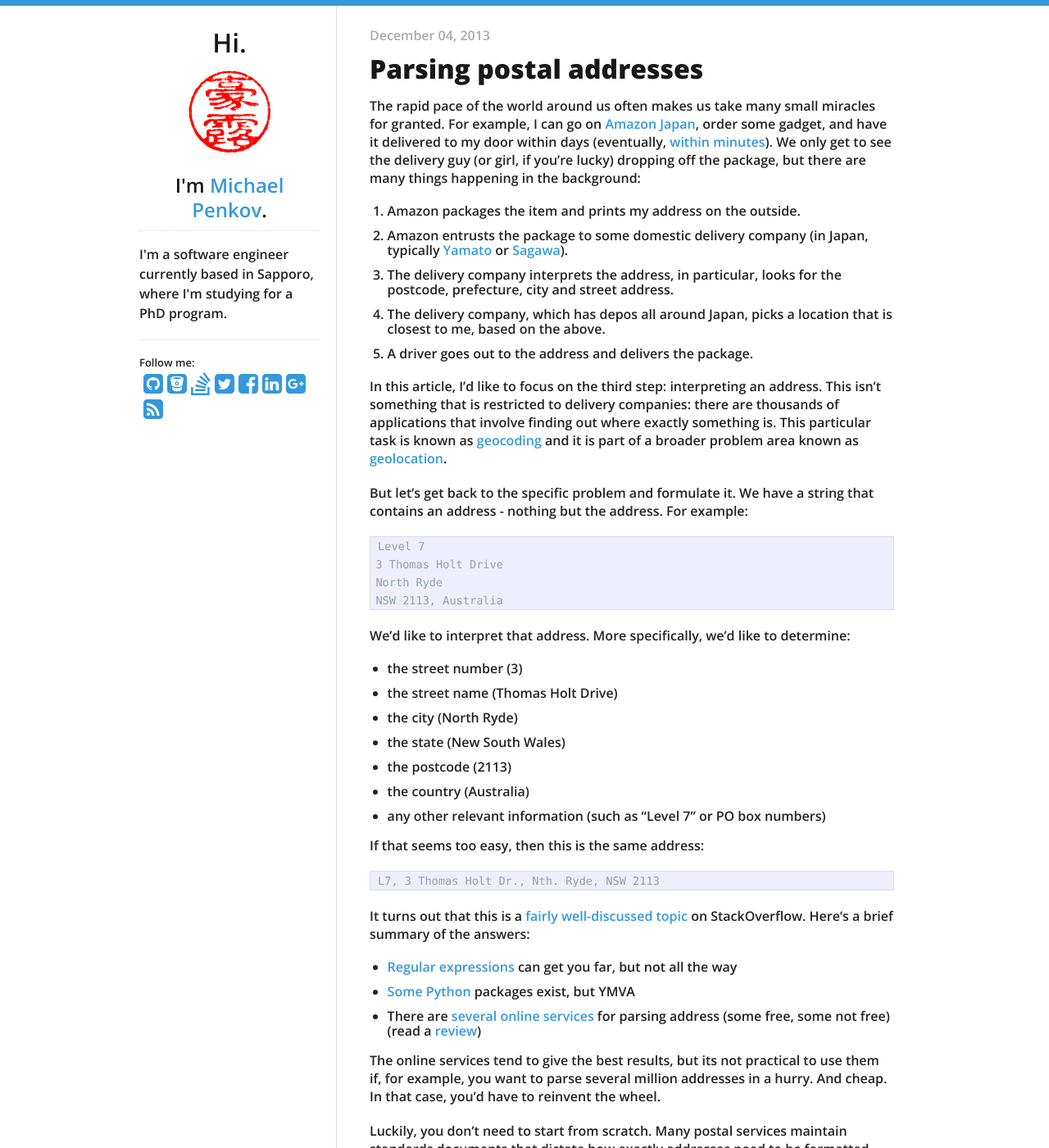
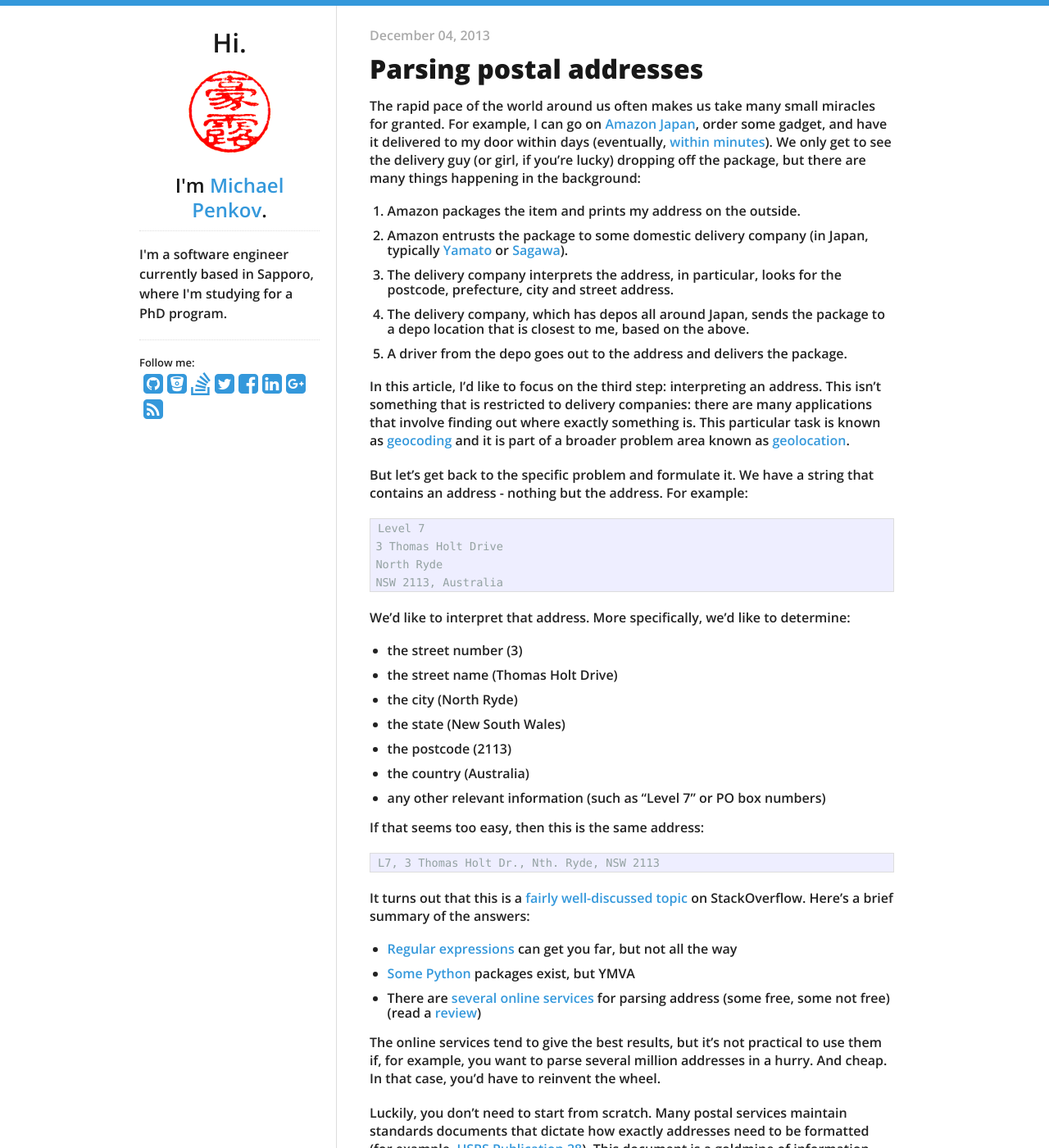
Before and after one commit to bcjordan/michael.penkov.id.au, a Jekyll site: the page built from _posts/2013-12-04-parsing-addresses.md, in a window 1280 px wide and 1400 px high. Shown: the whole window at 82% size. Built offline with Jekyll 4.4.1, drawn with Linux system fonts in a browser that asks for light colours; nearby versions of some CDN libraries; Markdown is read by kramdown in place of the engine named in the settings; some of the changed text lies outside the part shown.

Commit message:
minor grammar corrections

```diff
--- a/_posts/2013-12-04-parsing-addresses.md
+++ b/_posts/2013-12-04-parsing-addresses.md
@@ -12,11 +12,11 @@
 1. Amazon packages the item and prints my address on the outside.
 2. Amazon entrusts the package to some domestic delivery company (in Japan, typically [Yamato](http://www.kuronekoyamato.co.jp/en/) or [Sagawa](http://www.sagawa-exp.co.jp/english/)).
 3. The delivery company interprets the address, in particular, looks for the postcode, prefecture, city and street address.
-4. The delivery company, which has depos all around Japan, picks a location that is closest to me, based on the above.
-5. A driver goes out to the address and delivers the package.
+4. The delivery company, which has depos all around Japan, sends the package to a depo location that is closest to me, based on the above.
+5. A driver from the depo goes out to the address and delivers the package.
 
 In this article, I'd like to focus on the third step: interpreting an address.
-This isn't something that is restricted to delivery companies: there are thousands of applications that involve finding out where exactly something is.
+This isn't something that is restricted to delivery companies: there are many applications that involve finding out where exactly something is.
 This particular task is known as [geocoding](http://en.wikipedia.org/wiki/Geocoding) and it is part of a broader problem area known as [geolocation](http://en.wikipedia.org/wiki/Geolocation).
 
 But let's get back to the specific problem and formulate it.
@@ -49,7 +49,7 @@
  - [Some](http://pyparsing.wikispaces.com/file/view/streetAddressParser.py) [Python](https://github.com/SwoopSearch/pyaddress) packages exist, but YMVA
  - There are [several](https://developers.google.com/maps/documentation/geocoding/) [online](http://smartystreets.com/products/liveaddress-api/extract) [services]() for parsing address (some free, some not free) (read a [review](http://blog.programmableweb.com/2012/06/21/7-free-geocoding-apis-google-bing-yahoo-and-mapquest/))
 
-The online services tend to give the best results, but its not practical to use them if, for example, you want to parse several million addresses in a hurry. And cheap. In that case, you'd have to reinvent the wheel.
+The online services tend to give the best results, but it's not practical to use them if, for example, you want to parse several million addresses in a hurry. And cheap. In that case, you'd have to reinvent the wheel.
 
 Luckily, you don't need to start from scratch.
 Many postal services maintain standards documents that dictate how exactly addresses need to be formatted (for example, [USPS Publication 28](http://pe.usps.gov/cpim/ftp/pubs/pub28/pub28.pdf)).
@@ -59,7 +59,7 @@
  - The expected order of address components
  - Mappings between English and Spanish address terms (for addresses in the US Territory of [Puerto Rico](http://en.wikipedia.org/wiki/Puerto_Rico)).
 
-By treating these documents as specifications, its possible to write a fairly robust parser for a particular country.
+By treating these documents as specifications, it's possible to write a fairly robust parser for a particular country.
 Furthermore, the specifications of different countries share many common points.
 For example:
 
```
